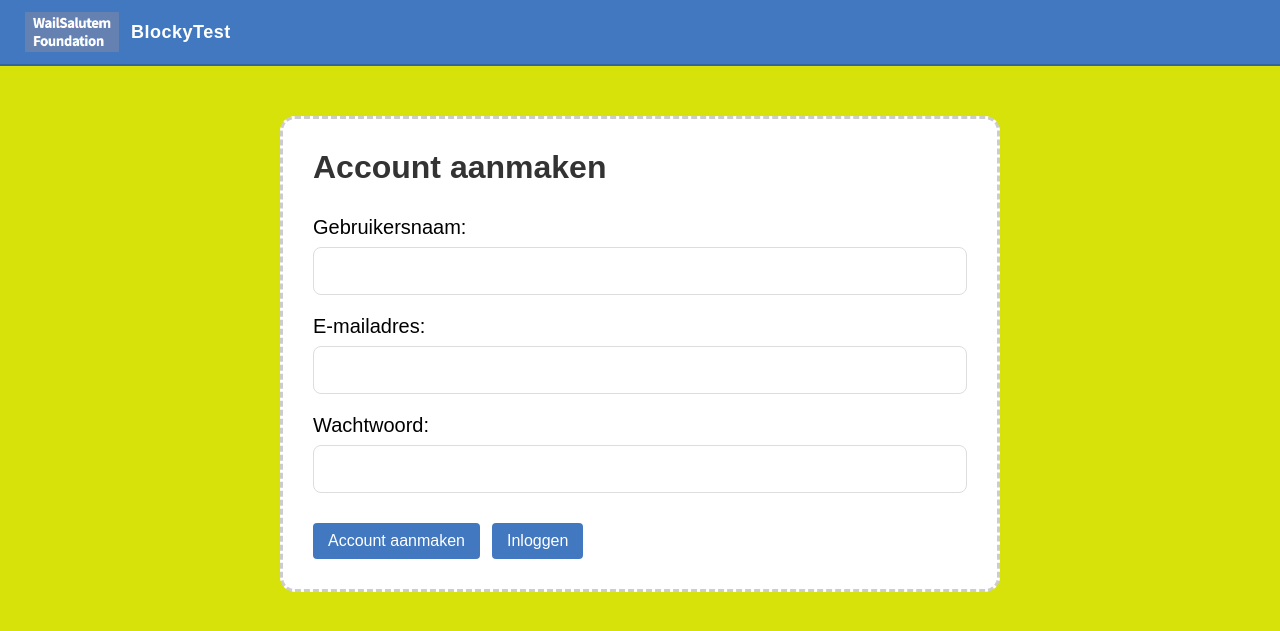
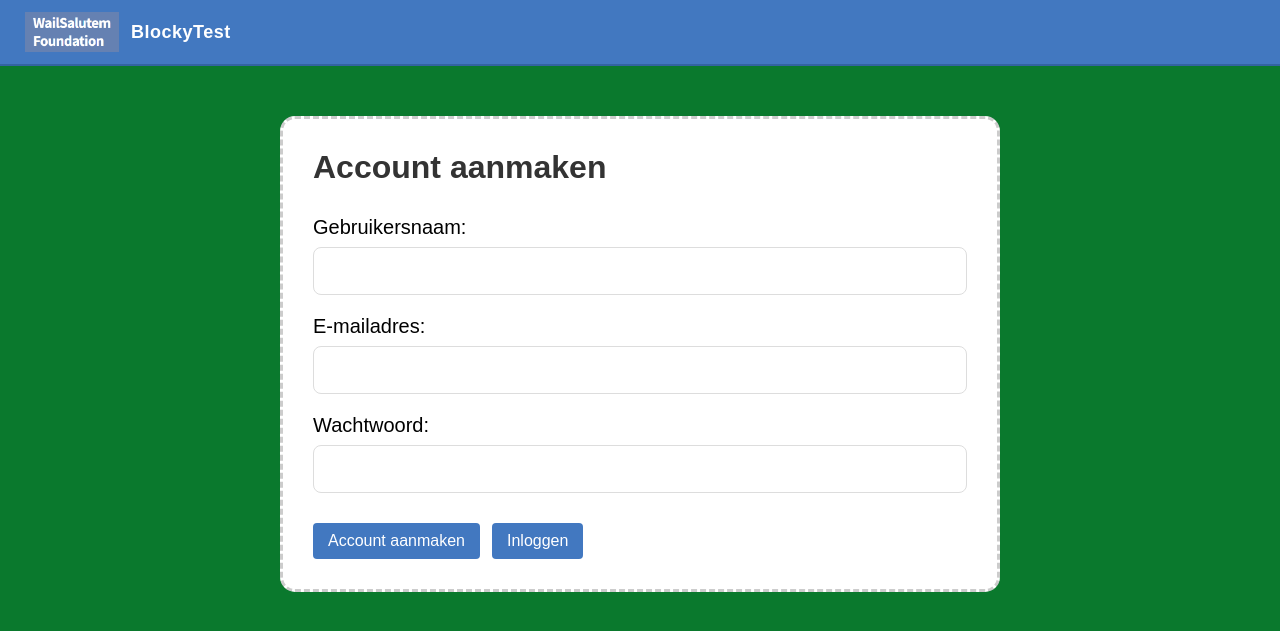
Before and after one commit to amiraelhafidi/BlockyTest, a Flask app: page /projects/register in a window 1280 px wide. Shown: the top 631 px of the page. Run offline with Flask 3, Linux system fonts and the light colour scheme.

Commit message:
feat: test automatic deployment via pipeline

```diff
--- a/app/static/css/projects.css
+++ b/app/static/css/projects.css
@@ -1,7 +1,7 @@
 /* Algemene pagina-instellingen */
 body {
     margin: 0;
-    background-color: #d7e20b;
+    background-color: #0a792d;
     font-family: Arial, sans-serif;
 }
 
```
